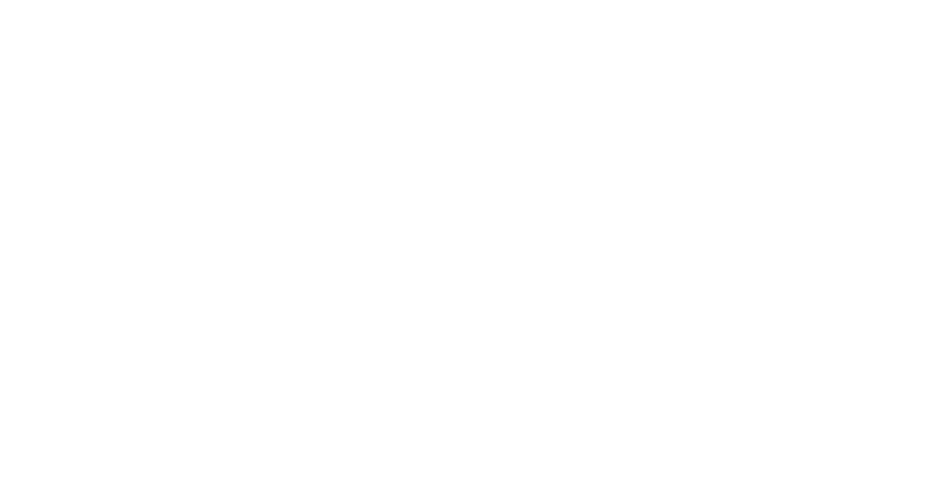
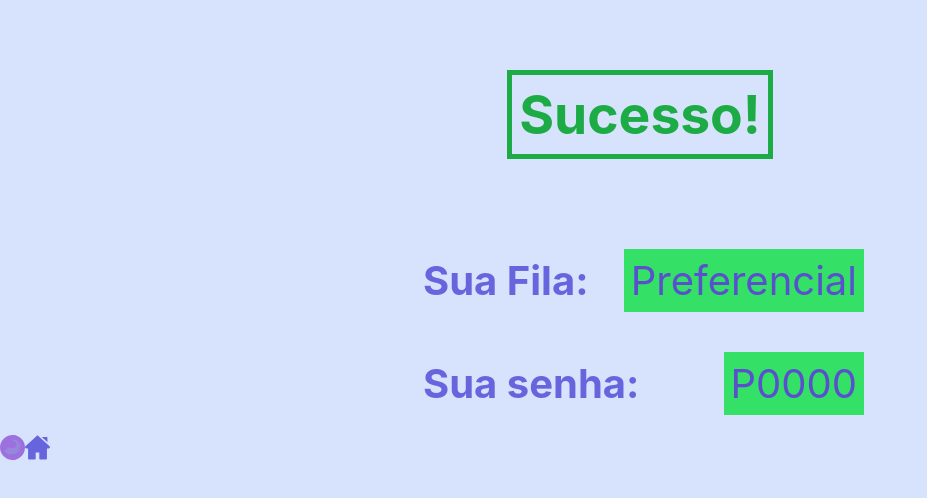
Before and after one commit to vicmafe/queue-manager, a React (Create React App) app in the folder app-queue-manager/: page /followqueue in a window 1280 px wide. Shown: the top 498 px of the page, without its empty margins (0-927 px from the left). Built offline with nearby package versions, Linux system fonts and the light colour scheme.

Commit message:
create page follow queue

```diff
--- a/app-queue-manager/src/App.js
+++ b/app-queue-manager/src/App.js
@@ -3,6 +3,7 @@
 import GetPassword from './Pages/GetPassword';
 import Queue from './Pages/UserQueue';
 import Manager from './Pages/ManagerQueue';
+import FollowQueue from './Pages/FollowQueue'
 
 function App() {
   return (
@@ -11,6 +12,7 @@
           <Route exact path="/" component={ GetPassword } />
           <Route exact path="/queue" component={ Queue } />
           <Route exact path="/manager" component={ Manager } />
+          <Route exact path="/followqueue" component={ FollowQueue } />
         </Switch>
       </BrowserRouter>
   );
--- /dev/null
+++ b/app-queue-manager/src/Pages/FollowQueue/index.jsx
@@ -0,0 +1,83 @@
+import React, { useEffect, useState } from 'react';
+import { useLocation, Link } from 'react-router-dom';
+import * as S from './style';
+import iconReturn from '../../Images/icon-arrow.svg';
+import iconHome from '../../Images/icon-home.svg';
+
+const FollowQueue = () => {
+  const location = useLocation();
+  const typeQueue = location.children;
+  const [normalPassword, setNormalPassword] = useState(0);
+  const [preferentialPassword, setPreferentialPassword] = useState(0);
+  useEffect(() => {
+    if (localStorage.normal && localStorage.preferential) {
+      const storageNormal = localStorage.normal;
+      setNormalPassword(storageNormal);
+      const storagePreferential = localStorage.preferential;
+      return setPreferentialPassword(storagePreferential);
+    }
+    setNormalPassword(0);
+    return setPreferentialPassword(0);
+  }, []);
+  return (
+    <S.Container>
+      {typeQueue === 'normal' ?
+        <>
+          <S.Title>
+            Sucesso!
+          </S.Title>
+          <S.BoxQueue>
+            <S.SubTitle>
+              Sua Fila:
+            </S.SubTitle>
+            <S.BoxType>
+              Normal
+            </S.BoxType>
+            <S.SubTitle>
+              Sua senha:
+            </S.SubTitle>
+            <S.BoxPassword>
+              N000{normalPassword}
+            </S.BoxPassword>
+          </S.BoxQueue>
+        </>
+        :
+        <>
+        <S.Title>
+          Sucesso!
+        </S.Title>
+        <S.BoxQueue>
+          <S.SubTitle>
+            Sua Fila:
+          </S.SubTitle>
+          <S.BoxType>
+            Preferencial
+          </S.BoxType>
+        </S.BoxQueue>
+        <S.BoxQueue>
+          <S.SubTitle>
+            Sua senha:
+          </S.SubTitle>
+          <S.BoxPassword>
+            P000{preferentialPassword}
+          </S.BoxPassword>
+        </S.BoxQueue>
+      </>
+      }
+      <S.BoxNav>
+        <S.icon>
+          <Link to="/queue" >
+            <img src={ iconReturn } alt="icon return" />
+          </Link>
+        </S.icon>
+        <S.icon>
+          <Link to="/" >
+            <img src={ iconHome } alt="icon home" />
+          </Link>
+        </S.icon>
+      </S.BoxNav>
+    </S.Container>
+  )
+};
+
+export default FollowQueue;
--- /dev/null
+++ b/app-queue-manager/src/Pages/FollowQueue/style.js
@@ -0,0 +1,54 @@
+import styled from 'styled-components';
+
+export const Container = styled.div`
+  background-color: #d7e3fc;
+  display: flex;
+  align-content: flex-start;
+  flex-direction: column;
+  align-items: center;
+  height: 100vh;
+`;
+export const Title = styled.h1`
+  margin-top: 70px;
+  margin-bottom: 70px;
+  font-size: 40pt;
+  color: #1dab45;
+  border: 5px solid #1dab45;
+  padding: 7px
+`;
+export const SubTitle = styled.h1`
+  margin: 20px 0;
+  font-size: 30pt;
+  color: #6665DD;
+  padding: 7px
+`;
+export const BoxType = styled.div`
+  margin: 20px 0;
+  font-size: 30pt;
+  color: #5a4fcf;
+  padding: 7px;
+  background-color: #34e065;
+`;
+export const BoxPassword = styled.div`
+  margin: 20px 0;
+  font-size: 30pt;
+  color: #5a4fcf;
+  padding: 7px;
+  background-color: #34e065;
+`;
+export const BoxNav = styled.div`
+  display: flex;
+  width: 100%;
+  flex-direction: row;
+`;
+export const icon = styled.div`
+  width: 25px;
+  filter: invert(41%) sepia(60%) saturate(881%) hue-rotate(207deg) brightness(90%) contrast(92%);
+`;
+export const BoxQueue = styled.div`
+  display: flex;
+  flex-wrap: wrap;
+  width: 35%;
+  flex-direction: row;
+  justify-content: space-between;
+`;
--- a/app-queue-manager/src/Pages/UserQueue/index.jsx
+++ b/app-queue-manager/src/Pages/UserQueue/index.jsx
@@ -1,26 +1,24 @@
 import React, { useEffect, useState } from 'react';
-import { Link } from 'react-router-dom';
+import { Link, useHistory } from 'react-router-dom';
 import Button from '../../Components/Button';
 import * as S from './style';
 import iconReturn from '../../Images/icon-arrow.svg';
 
 const Queue = () => {
-  const [status, setStatus] = useState('Escolha sua fila');
   const [normalPassword, setNormalPassword] = useState(0);
   const [preferentialPassword, setPreferentialPassword] = useState(0);
+  const history = useHistory();
   const updatePassword = (password) => {
     if (password === 'normal') {
-      console.log('normal password', typeof normalPassword);
       const normalUpdatePassword = normalPassword + 1;
       setNormalPassword(normalUpdatePassword);
-      setStatus('normal');
-      return localStorage.setItem('normal', normalUpdatePassword);
+      localStorage.setItem('normal', normalUpdatePassword);
+      return history.push({ pathname: '/followqueue', children: 'normal'})
     } else {
     const preferentialUpdatePassword = Number(preferentialPassword) + 1;
     setPreferentialPassword(preferentialUpdatePassword);
-    setStatus('preferential');
-    // setStatus(`${<S.Title>Sucesso!</S.Title>} Sua fila é ${<S.BoxType>{password}</S.BoxType>} e sua senha é: P000${preferentialUpdatePassword}`);
-    return localStorage.setItem('preferential', preferentialUpdatePassword)
+    localStorage.setItem('preferential', preferentialUpdatePassword)
+    return history.push({ pathname: '/followqueue', children: 'preferential'})
     };
   };
   useEffect(() => {
@@ -31,56 +29,13 @@
       return setPreferentialPassword(storagePreferential);
     }
     setNormalPassword(0);
-    setStatus('Escolha sua fila');
     return setPreferentialPassword(0);
   }, []);
   return (
     <>
-      {status === 'normal' ?
-        <>
-          <S.Title>
-            Sucesso!
-          </S.Title>
-          <S.SubTitle>
-            Sua Fila é
-          </S.SubTitle>
-          <S.BoxType>
-            {status}
-          </S.BoxType>
-          <S.SubTitle>
-            Sua senha é
-          </S.SubTitle>
-          <S.BoxPassword>
-            P000{normalPassword}
-          </S.BoxPassword>
-          <Link to="/" >
-            <image src={ iconReturn } alt="icon return" />
-            Voltar
-          </Link>
-        </>
-        :
-        <>
-        <S.Title>
-          Sucesso!
-        </S.Title>
-        <S.SubTitle>
-          Sua Fila é
-        </S.SubTitle>
-        <S.BoxType>
-          {status}
-        </S.BoxType>
-        <S.SubTitle>
-          Sua senha é
-        </S.SubTitle>
-        <S.BoxPassword>
-          P000{preferentialPassword}
-        </S.BoxPassword>
-        <Link to="/" >
-          <image src={ iconReturn } alt="icon return" />
-          Voltar
-        </Link>
-      </>
-      }
+      <S.Title>
+      Escolha sua fila:
+      </S.Title>
       <Button
         onClick={ () => updatePassword('normal') }
       >
@@ -91,6 +46,10 @@
       >
         Preferencial
       </Button>
+      <Link to="/" >
+        <image src={ iconReturn } alt="icon return" />
+        Voltar
+      </Link>
     </>
   )
 };
```
Also changed, not shown: app-queue-manager/src/Images/icon-arrow.svg, app-queue-manager/src/Images/icon-home.svg (added).
